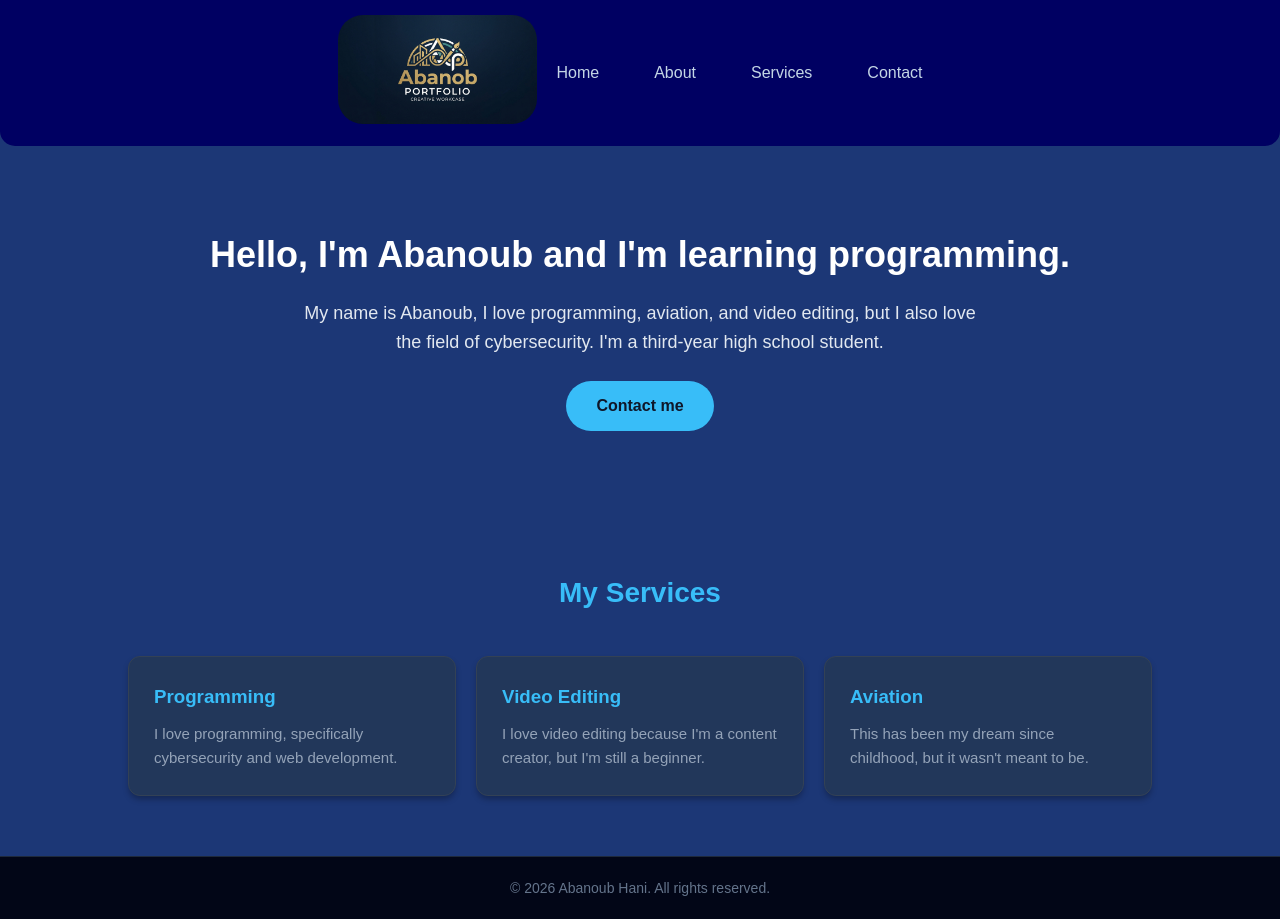
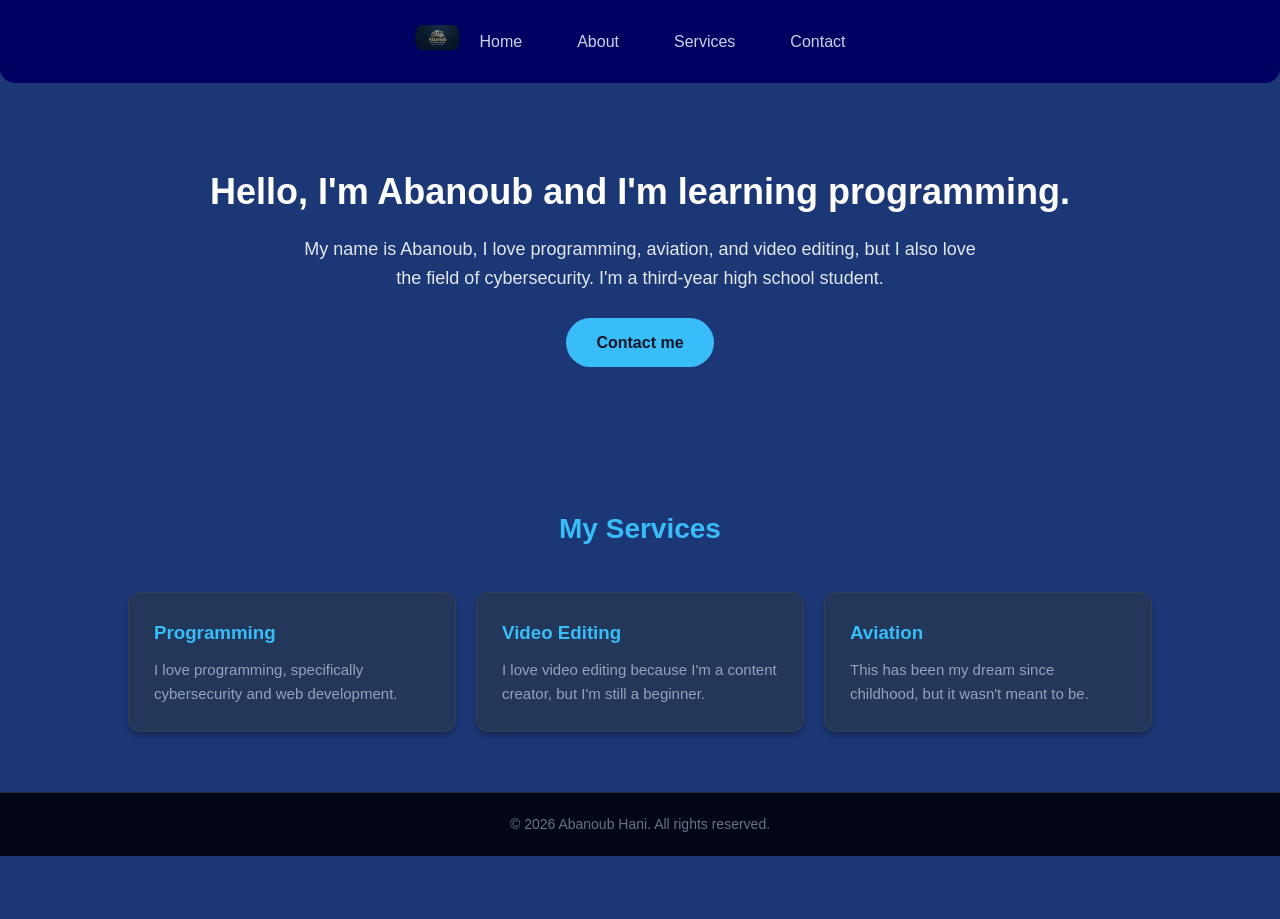
Before and after one commit to codinghubdev29-art/portfolio, a plain HTML site: page index.html in a window 1280 px wide. After the commit the page ends 856 px from the top, so only its background shows below. Drawn offline with Linux system fonts and the light colour scheme; files whose address does not match are found by name.

Commit message:
Update style.css

```diff
--- a/style.css
+++ b/style.css
@@ -110,8 +110,10 @@ header{
 }
 
 header img{
-    width: 199px;
-    border-radius: 25px;
+    width: 45px;
+    height: 45px;
+    object-fit: contain;
+    border-radius: 50%;
 }
 
 nav ul{
```
